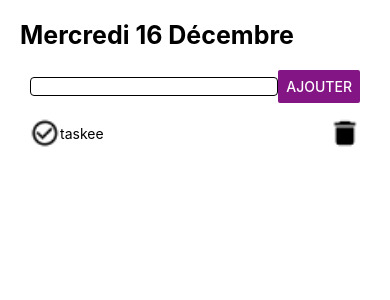
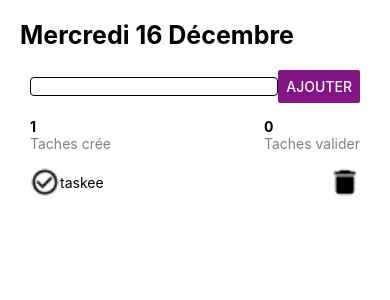
Before and after one commit to melvinDebot/todo-app-react-native, a React Native app: screen / in a window 390 px wide. Shown: the top 300 px of the page. Built offline with nearby package versions, Linux system fonts and the light colour scheme.

Commit message:
add counter tasks

```diff
--- /dev/null
+++ b/src/components/TasksEpic/CounterContainer.js
@@ -0,0 +1,23 @@
+import React from 'react'
+import { View, StyleSheet } from 'react-native'
+
+import Counter from '../_Shared/Counter/index'
+
+const CounterContainer = ({nbTasks, nbTasksCompleted}) => {
+  return (
+    <View style={styles.container}>
+      <Counter nb={nbTasks} title={'Taches crée'} />
+      <Counter nb={nbTasksCompleted()} title={ 'Taches valider'}/>
+    </View>
+  )
+}
+
+const styles = StyleSheet.create({
+  container: {
+    flexDirection: "row",
+    justifyContent: "space-between",
+    marginBottom : 15
+  }
+})
+
+export default CounterContainer;
--- a/src/components/TasksEpic/TaskContainer.js
+++ b/src/components/TasksEpic/TaskContainer.js
@@ -3,6 +3,7 @@
 
 import TaskList from "./TaskList";
 import TaskForm from "./TaskForm";
+import CounterContainer from './CounterContainer';
 
 function TaskContainer(props) {
   useEffect(() => {
@@ -48,9 +49,21 @@
 
     setTasks(newTasks);
   }
+  const getTasksCompleted = () => {
+    let counter = 0
+
+    tasks.forEach(task => {
+      if (task.completed) {
+        counter++
+      }
+    })
+
+    return counter
+  }
   return (
     <View style={styles.container}>
       <TaskForm onAddTask={onAddTask} />
+      <CounterContainer nbTasks={tasks.length} nbTasksCompleted={() => getTasksCompleted()}/>
       <TaskList tasks={tasks} onChangeStatus={onChangeStatus} onDeleteTask={onDeleteTask}/>
     </View>
   );
--- /dev/null
+++ b/src/components/_Shared/Counter/index.js
@@ -0,0 +1,22 @@
+import React from 'react'
+import { View, Text, StyleSheet } from 'react-native'
+
+const Counter = ({ nb, title }) => {
+  return (
+    <View>
+      <Text style={styles.nb}>{nb}</Text>
+      <Text style={styles.title}>{ title }</Text>
+    </View>
+  )
+}
+
+const styles = StyleSheet.create({
+  nb: {
+    fontWeight : "bold"
+  },
+  title: {
+    color : 'grey'
+  }
+})
+
+export default Counter
```
